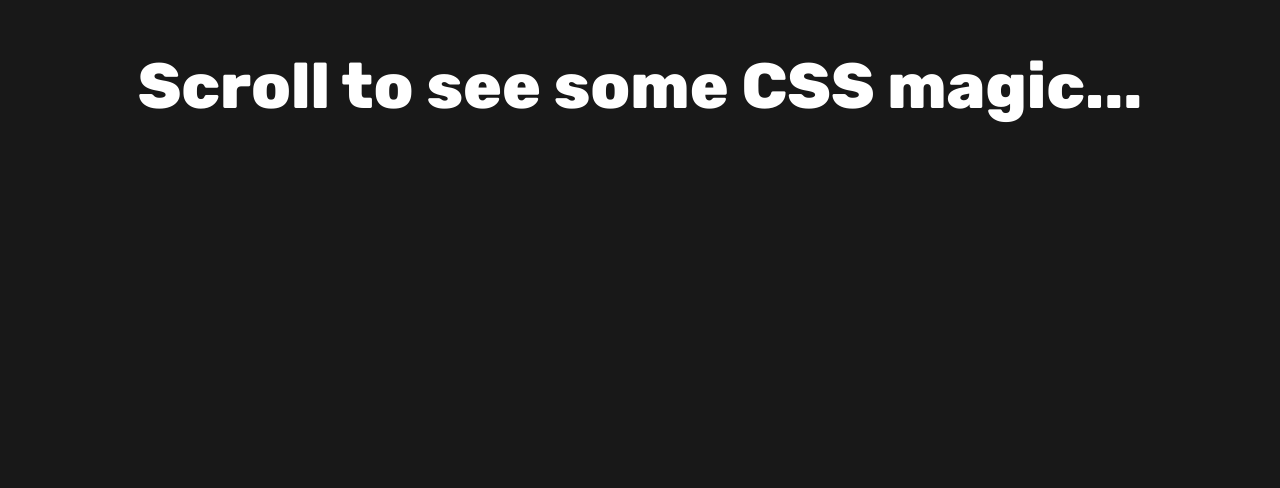
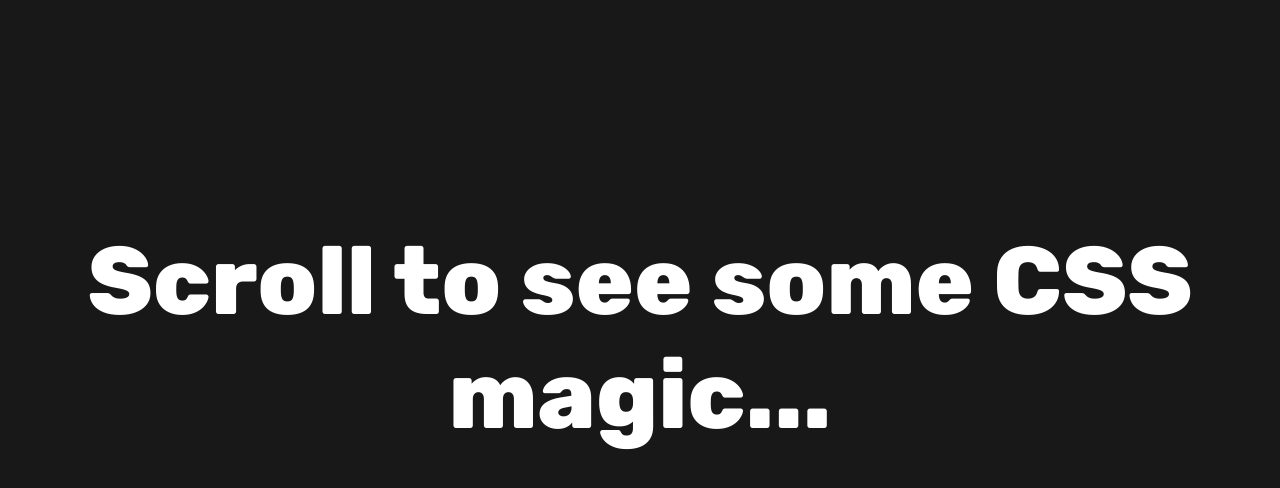
Before and after one commit to itsValyria/css-day-2025, a plain HTML site: page index.html in a window 1280 px wide. Shown: the part 224-712 px from the top of the page. Drawn offline with Linux system fonts and the light colour scheme.

Commit message:
chore: add media query support

```diff
--- a/style.css
+++ b/style.css
@@ -94,8 +94,24 @@ body {
   }
 }
 
+@media screen and (min-width: 767px) {
+  body {
+    margin: 24rem 0;
+  }
+}
+
 @media screen and (min-width: 1024px) {
-  /* Sicko things */
+  body {
+    margin: 24rem 0;
+    font-size: 6rem;
+    padding: 4rem;
+  }
+}
+
+@media screen and (min-width: 1599px) {
+  body {
+    margin: 22rem 0;
+  }
 }
 
 @keyframes fade {
```
